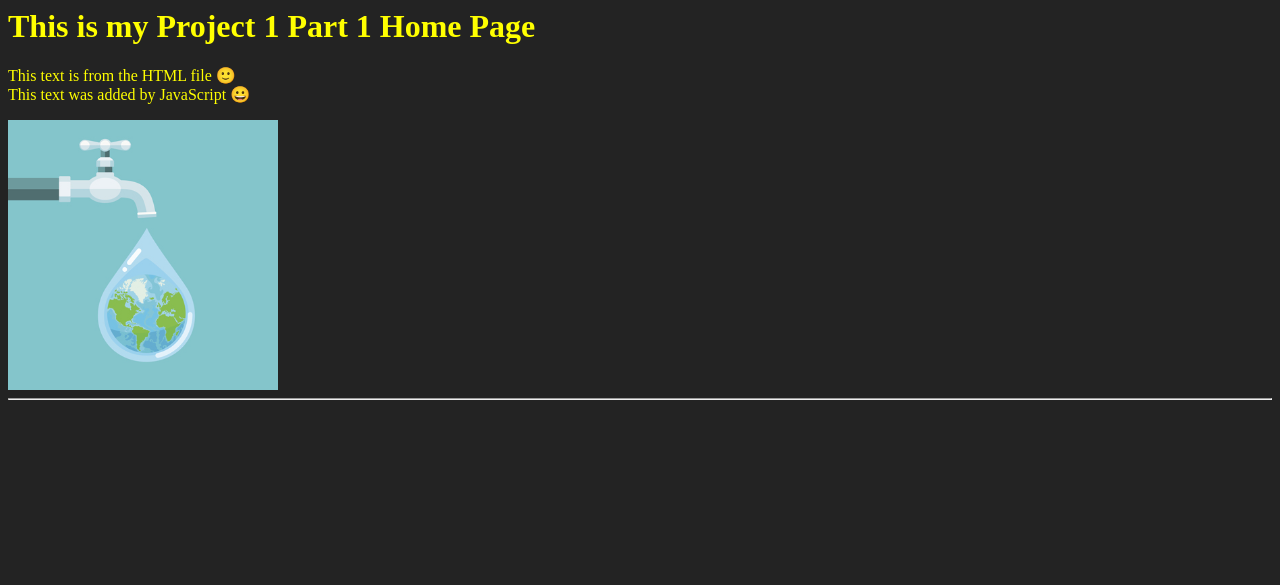
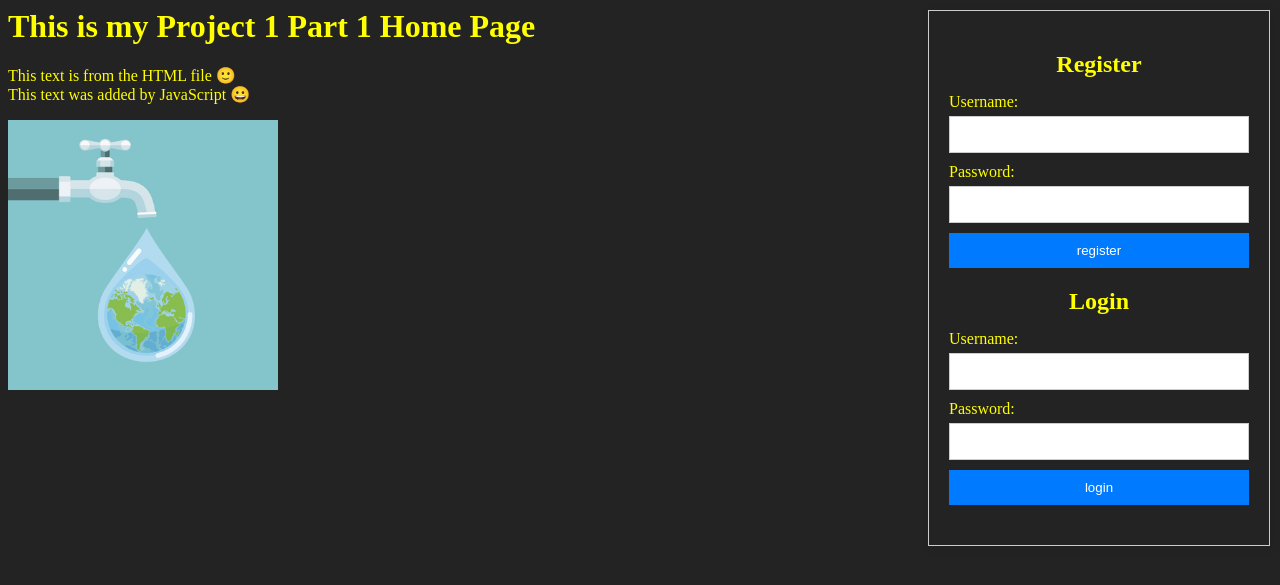
Before and after one commit to junyanchen123/312, a Flask app: page / in a window 1280 px wide. Shown: the top 585 px of the page. Run offline with Flask 3, Linux system fonts and the light colour scheme.

Commit message:
add forms template -junyan

```diff
--- a/hello_flask/index.html
+++ b/hello_flask/index.html
@@ -14,9 +14,46 @@
 
 <img src="/static/about-us.jpg" alt="Look at all the water" class="my_image"/>
 
+<div class="form-container">
 
-<br/>
-<hr/>
+    <!-- Registration Form -->
+    <div class="form-section">
+        <h2>Register</h2>
+        <form action="/" method="post">
+            <div>
+                <label for="reg_username">Username:</label>
+                <input type="text" id="reg_username" name="reg_username" required>
+            </div>
+            <div>
+                <label for="reg_password">Password:</label>
+                <input type="password" id="reg_password" name="reg_password" required>
+            </div>
+            <div>
+                <input type="submit" name="submit-button" value="register">
+            </div>
+        </form>
+    </div>
+
+    <!-- Login Form -->
+    <div class="form-section">
+        <h2>Login</h2>
+        <form action="/" method="post">
+            <div>
+                <label for="log_username">Username:</label>
+                <input type="text" id="log_username" name="log_username" required>
+            </div>
+            <div>
+                <label for="log_password">Password:</label>
+                <input type="password" id="log_password" name="log_password" required>
+            </div>
+            <div>
+                <input type="submit" name="submit-button" value="login">
+            </div>
+        </form>
+    </div>
+
+</div>
+
 
 <script src="/static/functions.js"></script>
 </body>
--- a/hello_flask/static/style.css
+++ b/hello_flask/static/style.css
@@ -6,3 +6,48 @@ body {
 .my_image {
     width: 270px;
 }
+
+.form-container {
+    position: fixed;
+    top: 10px;
+    right: 10px;
+    border: 1px solid #ccc;
+    padding: 20px;
+    width: 300px;
+    box-shadow: 2px 2px 10px rgba(0, 0, 0, 0.1);
+}
+
+.form-section {
+    margin-bottom: 20px;
+}
+
+h2 {
+    text-align: center;
+    margin-bottom: 15px;
+}
+
+label {
+    display: block;
+    margin-bottom: 5px;
+}
+
+input[type="text"],
+input[type="password"] {
+    width: 100%;
+    padding: 10px;
+    margin-bottom: 10px;
+    border: 1px solid #ccc;
+}
+
+input[type="submit"] {
+    width: 100%;
+    padding: 10px;
+    background-color: #007BFF;
+    color: #FFF;
+    border: none;
+    cursor: pointer;
+}
+
+input[type="submit"]:hover {
+    background-color: #0056b3;
+}
```
